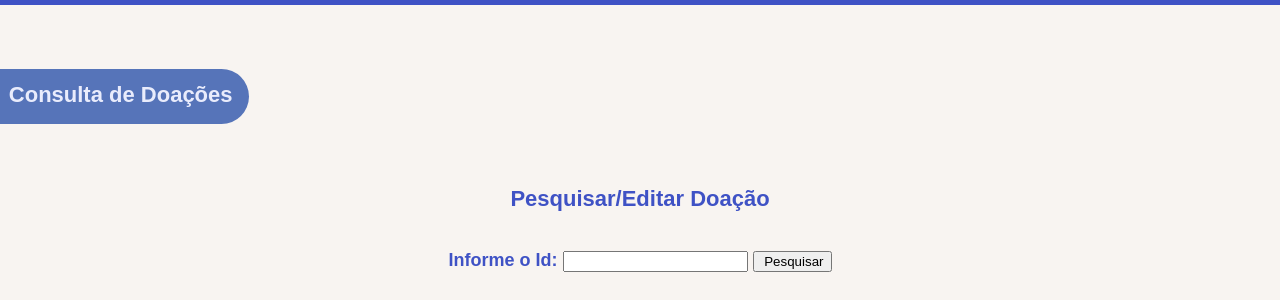
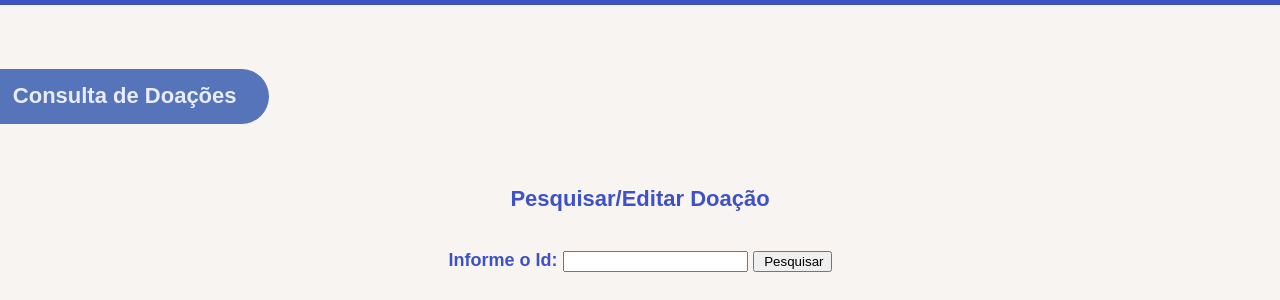
Before and after one commit to marinaroncatto/PidstechMarina, a PHP site: page /PidstechMarina/view/pages/conDoacao.php in a window 1280 px wide. Shown: the part 76-376 px from the top of the page. Run offline with PHP 8.4, Linux system fonts and the light colour scheme; the visitor is signed in with stand-in values (Sample User, id 1); data that the repository does not hold is empty.

Commit message:
ajustes css

```diff
--- a/view/css/layout.css
+++ b/view/css/layout.css
@@ -92,7 +92,7 @@ header{
 
 }
 #divContorno{
-	width: 300px;
+	width: 350px;
 	height: 55px;
 	background-color: #5674b9;
 	border-radius: 40px;
@@ -166,7 +166,7 @@ header{
 
 @media all and (max-width: 1366px){
 	#divContorno{
-	width: 300px;
+	width: 320px;
 	height: 55px;
 	background-color: #5674b9;
 	border-radius: 40px;
--- a/view/css/tabelas.css
+++ b/view/css/tabelas.css
@@ -26,6 +26,7 @@
 	margin: 0 auto;
 	padding-top: 3%;
 	padding-bottom: 3%;
+        overflow-x: auto;
 }
 .divCon1, .divCon2{
 	width: 90%;
```
